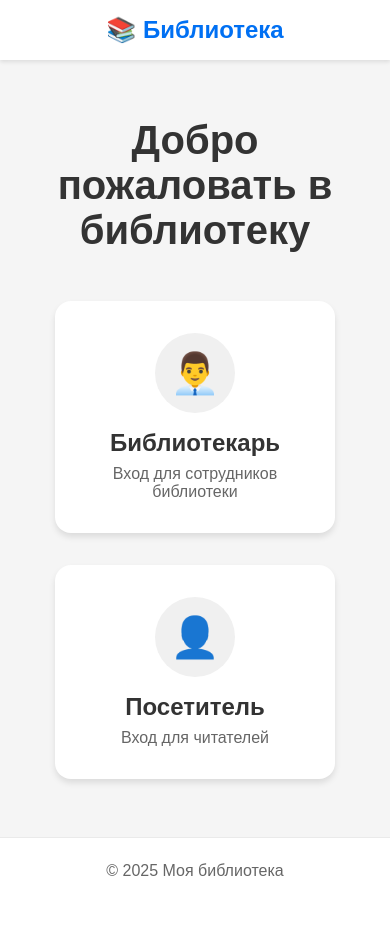
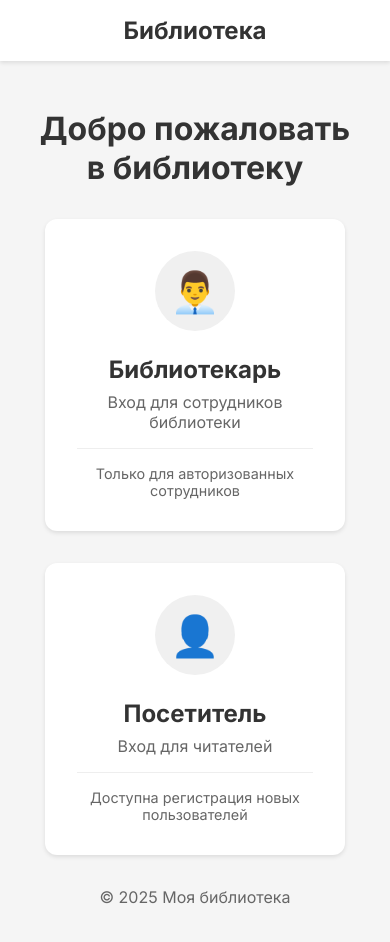
Before and after one commit to Verzaut/library_spo, a Next.js app: page / in a window 390 px wide. Shown: the top 942 px of the page. Before the commit the page ends 904 px from the top, so only its background shows below. Built offline with nearby package versions, Linux system fonts and the light colour scheme.

Commit message:
добавил 10 книг и убрал форму регистрации для библиотекарей(вроде все)

```diff
--- a/src/app/components/Navigation.module.css
+++ b/src/app/components/Navigation.module.css
@@ -1,118 +1,75 @@
-.navigation {
+.nav {
   background: white;
+  padding: 1rem 2rem;
   box-shadow: 0 2px 4px rgba(0, 0, 0, 0.1);
-  padding: 1rem 2rem;
+}
+
+.container {
+  max-width: 1200px;
+  margin: 0 auto;
   display: flex;
   justify-content: space-between;
   align-items: center;
-  position: sticky;
-  top: 0;
-  z-index: 1000;
-}
-
-.leftSection {
-  display: flex;
-  align-items: center;
-  gap: 2rem;
 }
 
 .logo {
   font-size: 1.5rem;
   font-weight: bold;
-  color: #0070f3;
+  color: #333;
   text-decoration: none;
-  display: flex;
-  align-items: center;
-  gap: 0.5rem;
+  transition: color 0.2s;
 }
 
-.navLinks {
-  display: flex;
-  gap: 1.5rem;
+.logo:hover {
+  color: #0070f3;
 }
 
-.navLink {
-  text-decoration: none;
-  color: #666;
-  font-size: 1rem;
-  padding: 0.5rem;
-  border-radius: 6px;
-  transition: all 0.2s;
+.links {
+  display: flex;
+  gap: 2rem;
+  align-items: center;
 }
 
-.navLink:hover {
-  color: #0070f3;
-  background: #f0f7ff;
+.link {
+  color: #666;
+  text-decoration: none;
+  transition: color 0.2s;
 }
 
-.navLink.active {
+.link:hover {
   color: #0070f3;
-  background: #f0f7ff;
-  font-weight: 500;
 }
 
-.rightSection {
-  display: flex;
-  align-items: center;
-  gap: 1rem;
-}
-
-.userName {
-  color: #333;
+.activeLink {
+  color: #0070f3;
   font-weight: 500;
 }
 
 .logoutButton {
-  background: #ff4444;
-  color: white;
+  background: none;
   border: none;
-  border-radius: 6px;
-  padding: 0.5rem 1rem;
-  font-size: 0.9rem;
+  padding: 0;
+  font: inherit;
   cursor: pointer;
-  transition: background-color 0.2s;
+  outline: inherit;
 }
 
 .logoutButton:hover {
-  background: #ff0000;
+  color: #ff4444;
 }
 
 /* Responsive styles */
 @media (max-width: 768px) {
-  .navigation {
+  .nav {
     padding: 1rem;
+  }
+
+  .container {
     flex-direction: column;
     gap: 1rem;
   }
 
-  .leftSection {
-    flex-direction: column;
+  .links {
     gap: 1rem;
-    width: 100%;
-  }
-
-  .navLinks {
-    flex-direction: column;
-    width: 100%;
-  }
-
-  .navLink {
-    width: 100%;
-    text-align: center;
-    padding: 0.75rem;
-  }
-
-  .rightSection {
-    flex-direction: column;
-    width: 100%;
-    gap: 0.5rem;
-  }
-
-  .userName {
-    text-align: center;
-  }
-
-  .logoutButton {
-    width: 100%;
   }
 }
--- a/src/app/components/Navigation.tsx
+++ b/src/app/components/Navigation.tsx
@@ -9,53 +9,38 @@ export default function Navigation() {
   const pathname = usePathname();
   const { user, logout } = useAuth();
 
-  // Если пользователь не авторизован, показываем только логотип
-  if (!user) {
-    return (
-      <nav className={styles.navigation}>
-        <Link href="/" className={styles.logo}>
-          📚 Библиотека
-        </Link>
-      </nav>
-    );
-  }
+  // Определяем, куда ведет ссылка логотипа
+  const homeLink = user ? '/catalog' : '/';
 
   return (
-    <nav className={styles.navigation}>
-      <div className={styles.leftSection}>
-        <Link href="/" className={styles.logo}>
-          📚 Библиотека
+    <nav className={styles.nav}>
+      <div className={styles.container}>
+        <Link href={homeLink} className={styles.logo}>
+          Библиотека
         </Link>
-        <div className={styles.navLinks}>
+
+        {user && (
+          <div className={styles.links}>
             <Link
               href="/catalog"
-            className={`${styles.navLink} ${pathname === '/catalog' ? styles.active : ''}`}
+              className={`${styles.link} ${pathname === '/catalog' ? styles.activeLink : ''}`}
             >
               Каталог
             </Link>
             <Link
               href="/profile"
-            className={`${styles.navLink} ${pathname === '/profile' ? styles.active : ''}`}
+              className={`${styles.link} ${pathname === '/profile' ? styles.activeLink : ''}`}
             >
-            Мой профиль
+              Профиль
             </Link>
-          {user.role === 'librarian' && (
-            <Link
-              href="/admin"
-              className={`${styles.navLink} ${pathname === '/admin' ? styles.active : ''}`}
+            <button
+              onClick={logout}
+              className={`${styles.link} ${styles.logoutButton}`}
             >
-              Управление
-            </Link>
-          )}
-        </div>
-      </div>
-      <div className={styles.rightSection}>
-        <span className={styles.userName}>
-          {user.firstName} {user.lastName}
-        </span>
-        <button onClick={logout} className={styles.logoutButton}>
               Выйти
             </button>
+          </div>
+        )}
       </div>
     </nav>
   );
--- a/src/app/globals.css
+++ b/src/app/globals.css
@@ -1,6 +1,43 @@
 :root {
-  --background: #ffffff;
-  --foreground: #171717;
+  --max-width: 1200px;
+  --border-radius: 12px;
+  --font-mono: ui-monospace, Menlo, Monaco, 'Cascadia Mono', 'Segoe UI Mono',
+    'Roboto Mono', 'Oxygen Mono', 'Ubuntu Monospace', 'Source Code Pro',
+    'Fira Mono', 'Droid Sans Mono', 'Courier New', monospace;
+
+  --foreground-rgb: 0, 0, 0;
+  --background-start-rgb: 214, 219, 220;
+  --background-end-rgb: 255, 255, 255;
+
+  --primary-glow: conic-gradient(
+    from 180deg at 50% 50%,
+    #16abff33 0deg,
+    #0885ff33 55deg,
+    #54d6ff33 120deg,
+    #0071ff33 160deg,
+    transparent 360deg
+  );
+  --secondary-glow: radial-gradient(
+    rgba(255, 255, 255, 1),
+    rgba(255, 255, 255, 0)
+  );
+
+  --tile-start-rgb: 239, 245, 249;
+  --tile-end-rgb: 228, 232, 233;
+  --tile-border: conic-gradient(
+    #00000080,
+    #00000040,
+    #00000030,
+    #00000020,
+    #00000010,
+    #00000010,
+    #00000080
+  );
+
+  --callout-rgb: 238, 240, 241;
+  --callout-border-rgb: 172, 175, 176;
+  --card-rgb: 180, 185, 188;
+  --card-border-rgb: 131, 134, 135;
 }
 
 @media (prefers-color-scheme: dark) {
@@ -13,12 +50,13 @@
 html,
 body {
   max-width: 100vw;
+  min-height: 100vh;
   overflow-x: hidden;
 }
 
 body {
-  color: var(--foreground);
-  background: var(--background);
+  color: rgb(var(--foreground-rgb));
+  background: #f5f5f5;
   font-family: Arial, Helvetica, sans-serif;
   -webkit-font-smoothing: antialiased;
   -moz-osx-font-smoothing: grayscale;
@@ -40,3 +78,29 @@ a {
     color-scheme: dark;
   }
 }
+
+.layout {
+  min-height: 100vh;
+  display: flex;
+  flex-direction: column;
+}
+
+.main-content {
+  flex: 1;
+  width: 100%;
+  max-width: var(--max-width);
+  margin: 0 auto;
+  padding: 2rem;
+}
+
+/* Responsive styles */
+@media (max-width: 768px) {
+  .main-content {
+    padding: 1rem;
+  }
+}
+
+button {
+  cursor: pointer;
+  font-family: inherit;
+}
--- a/src/app/layout.tsx
+++ b/src/app/layout.tsx
@@ -1,17 +1,10 @@
 import type { Metadata } from "next";
-import { Geist, Geist_Mono } from "next/font/google";
+import { Inter } from "next/font/google";
+import Navigation from './components/Navigation';
+import { AuthProvider } from './context/AuthContext';
 import "./globals.css";
-import ClientProvider from './providers/ClientProvider';
 
-const geistSans = Geist({
-  variable: "--font-geist-sans",
-  subsets: ["latin"],
-});
-
-const geistMono = Geist_Mono({
-  variable: "--font-geist-mono",
-  subsets: ["latin"],
-});
+const inter = Inter({ subsets: ['latin', 'cyrillic'] });
 
 export const metadata: Metadata = {
   title: "Библиотека",
@@ -20,15 +13,20 @@ export const metadata: Metadata = {
 
 export default function RootLayout({
   children,
-}: Readonly<{
+}: {
   children: React.ReactNode;
-}>) {
+}) {
   return (
     <html lang="ru">
-      <body className={`${geistSans.variable} ${geistMono.variable}`}>
-        <ClientProvider>
-          {children}
-        </ClientProvider>
+      <body className={inter.className}>
+        <AuthProvider>
+          <div className="layout">
+            <Navigation />
+            <main className="main-content">
+              {children}
+            </main>
+          </div>
+        </AuthProvider>
       </body>
     </html>
   );
--- a/src/app/page.module.css
+++ b/src/app/page.module.css
@@ -1,8 +1,10 @@
 .container {
   min-height: 100vh;
+  padding: 4rem 2rem;
   display: flex;
   flex-direction: column;
-  background-color: #f5f5f5;
+  justify-content: space-between;
+  align-items: center;
 }
 
 /* Шапка */
@@ -96,29 +98,19 @@
   color: #666;
 }
 
-/* Подвал */
-.footer {
-  text-align: center;
-  padding: 1.5rem;
-  background: white;
-  color: #666;
-  border-top: 1px solid #eaeaea;
-}
-
 .main {
-  flex: 1;
   display: flex;
   flex-direction: column;
   align-items: center;
-  justify-content: center;
-  padding: 2rem;
+  max-width: var(--max-width);
+  width: 100%;
 }
 
 .title {
   font-size: 2.5rem;
+  text-align: center;
+  margin-bottom: 3rem;
   color: #333;
-  margin-bottom: 3rem;
-  text-align: center;
 }
 
 .roleSelection {
@@ -126,23 +118,28 @@
   gap: 2rem;
   justify-content: center;
   flex-wrap: wrap;
+  width: 100%;
+  max-width: 800px;
 }
 
 .roleCard {
-  width: 280px;
   background: white;
-  border-radius: 16px;
+  border-radius: 12px;
   padding: 2rem;
+  width: 300px;
   text-align: center;
   text-decoration: none;
-  color: inherit;
-  box-shadow: 0 4px 6px rgba(0, 0, 0, 0.1);
+  color: #333;
   transition: transform 0.2s, box-shadow 0.2s;
+  box-shadow: 0 2px 4px rgba(0, 0, 0, 0.1);
+  display: flex;
+  flex-direction: column;
+  align-items: center;
 }
 
 .roleCard:hover {
-  transform: translateY(-5px);
-  box-shadow: 0 6px 12px rgba(0, 0, 0, 0.15);
+  transform: translateY(-4px);
+  box-shadow: 0 4px 8px rgba(0, 0, 0, 0.15);
 }
 
 .iconWrapper {
@@ -153,7 +150,7 @@
   display: flex;
   align-items: center;
   justify-content: center;
-  margin: 0 auto 1rem;
+  margin-bottom: 1.5rem;
 }
 
 .icon {
@@ -161,12 +158,44 @@
 }
 
 .roleCard h2 {
-  margin: 0.5rem 0;
-  color: #333;
+  margin: 0 0 0.5rem 0;
   font-size: 1.5rem;
 }
 
 .roleCard p {
+  margin: 0 0 1rem 0;
   color: #666;
-  margin: 0;
 }
+
+.note {
+  font-size: 0.9rem;
+  color: #666;
+  margin-top: auto;
+  padding-top: 1rem;
+  border-top: 1px solid #eee;
+  width: 100%;
+}
+
+.footer {
+  width: 100%;
+  text-align: center;
+  padding: 2rem 0;
+  color: #666;
+}
+
+/* Responsive styles */
+@media (max-width: 768px) {
+  .container {
+    padding: 2rem 1rem;
+  }
+
+  .title {
+    font-size: 2rem;
+    margin-bottom: 2rem;
+  }
+
+  .roleCard {
+    width: 100%;
+    max-width: 300px;
+  }
+}
--- a/src/app/page.tsx
+++ b/src/app/page.tsx
@@ -1,24 +1,22 @@
 'use client'; // Важно для использования хуков
 
 import Link from 'next/link';
-import Navigation from './components/Navigation';
 import styles from './page.module.css';
 
 export default function Home() {
   return (
-    <>
-      <Navigation />
     <div className={styles.container}>
       <main className={styles.main}>
         <h1 className={styles.title}>Добро пожаловать в библиотеку</h1>
 
         <div className={styles.roleSelection}>
-            <Link href="/register?role=librarian" className={styles.roleCard}>
+          <Link href="/login?role=librarian" className={styles.roleCard}>
             <div className={styles.iconWrapper}>
               <span className={styles.icon}>👨‍💼</span>
             </div>
             <h2>Библиотекарь</h2>
             <p>Вход для сотрудников библиотеки</p>
+            <span className={styles.note}>Только для авторизованных сотрудников</span>
           </Link>
 
           <Link href="/register?role=visitor" className={styles.roleCard}>
@@ -27,6 +25,7 @@ export default function Home() {
             </div>
             <h2>Посетитель</h2>
             <p>Вход для читателей</p>
+            <span className={styles.note}>Доступна регистрация новых пользователей</span>
           </Link>
         </div>
       </main>
@@ -35,6 +34,5 @@ export default function Home() {
         <p>© {new Date().getFullYear()} Моя библиотека</p>
       </footer>
     </div>
-    </>
   );
 }
--- a/src/app/profile/page.tsx
+++ b/src/app/profile/page.tsx
@@ -1,7 +1,6 @@
 'use client';
 
 import { useState } from 'react';
-import Navigation from '../components/Navigation';
 import ProtectedRoute from '../components/ProtectedRoute';
 import { useAuth } from '../context/AuthContext';
 import styles from './profile.module.css';
@@ -79,7 +78,6 @@ export default function Profile() {
 
   return (
     <ProtectedRoute>
-      <Navigation />
       <div className={styles.container}>
         <header className={styles.header}>
           <h1>Профиль читателя</h1>
```
Also changed, not shown: src/app/catalog/page.tsx (+156 -4 lines). Lines whose indentation alone changed are shown as unchanged.
